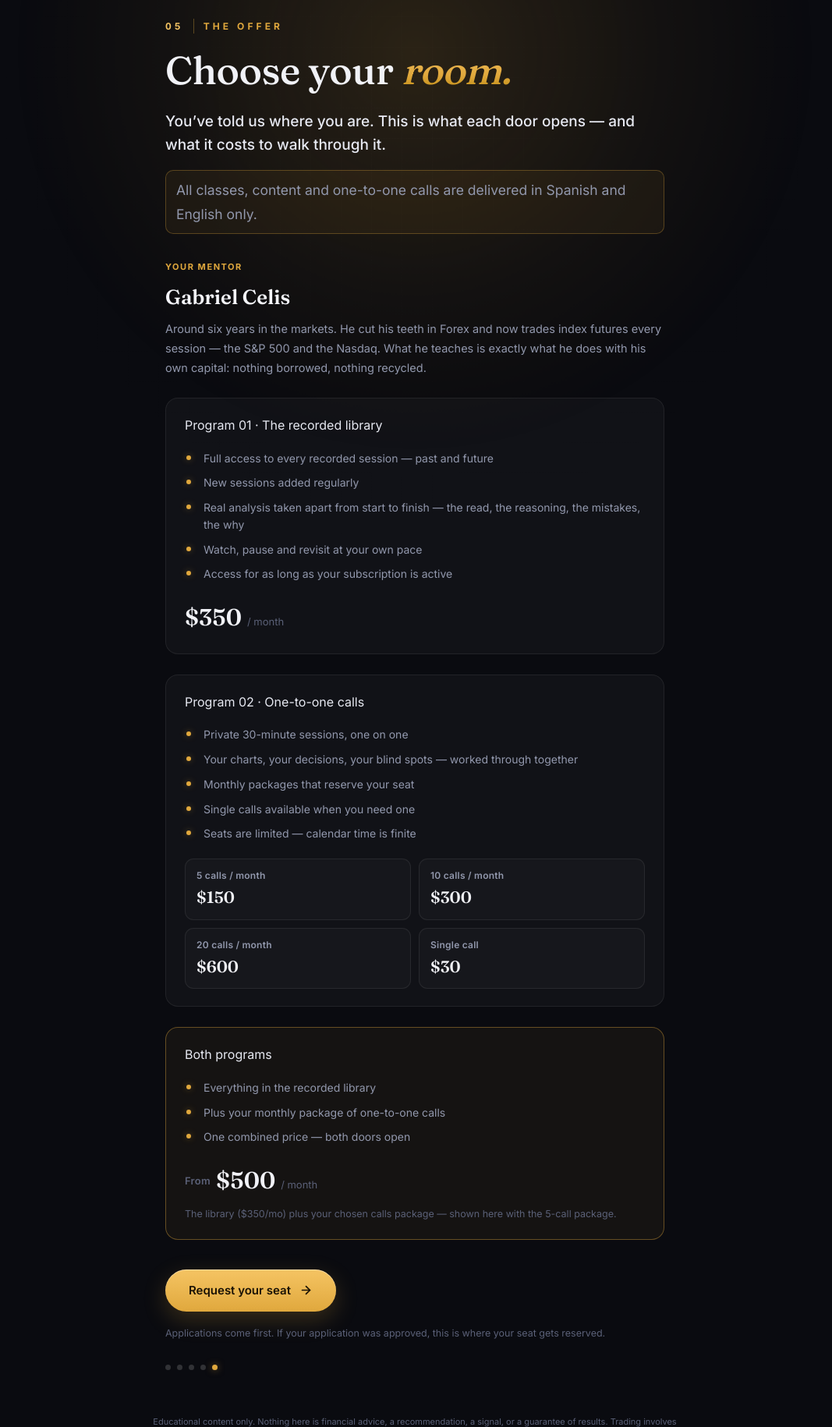
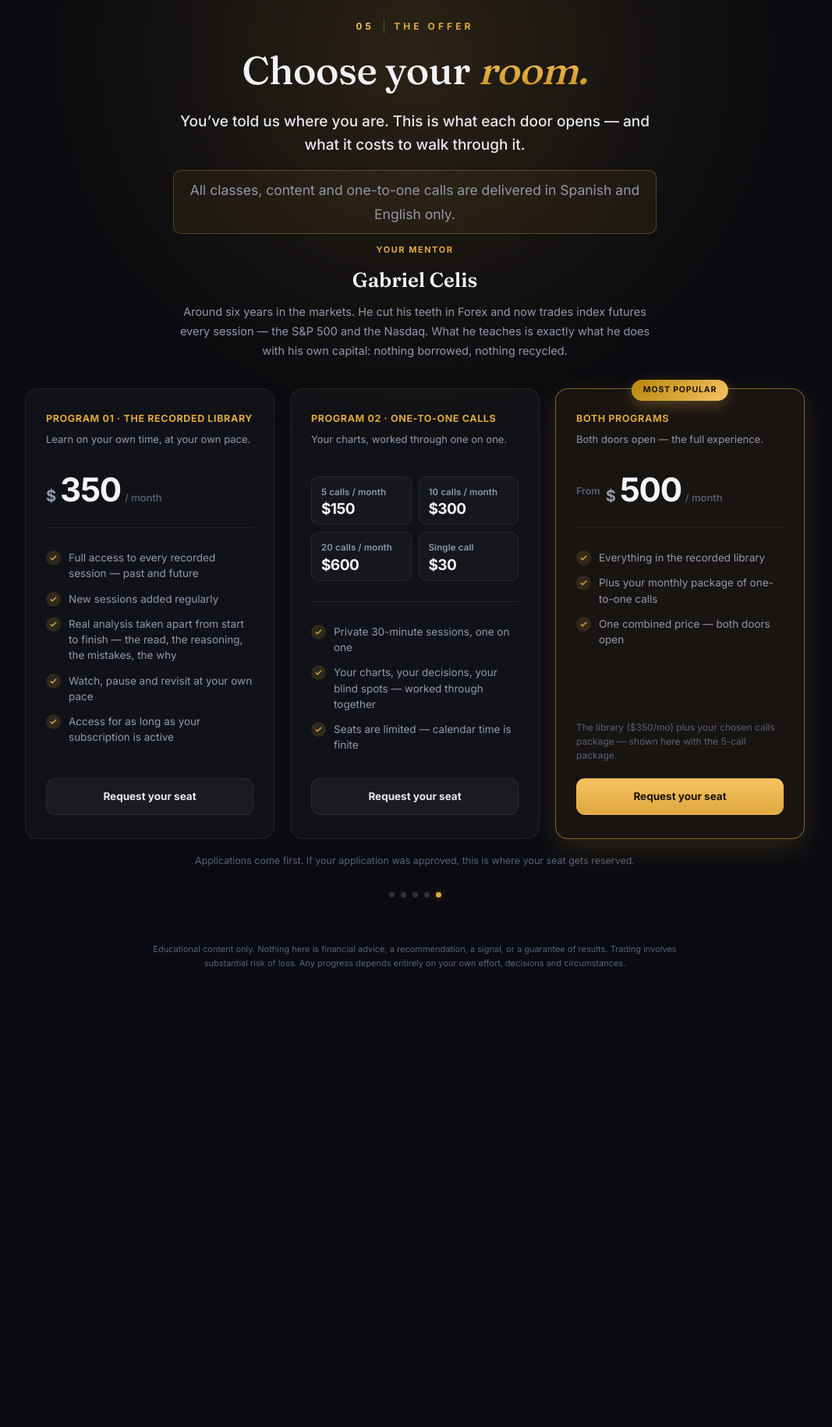
Before and after one commit to gustavoram8/TRADINGBOT2.0, a Flask app: template scalpel/templates/improve_plans.html in a window 1280 px wide. Shown: the part 77-1907 px from the top of the page at 78% size, without its empty margins (108-1175 px from the left). After the commit the page ends 1319 px from the top, so only its background shows below. Run offline with Flask 3, Linux system fonts and the light colour scheme; the template is opened without the code that fills it, so the values that code supplies are empty.

Commit message:
Mentorship plans: adopt landing-style plan cards (Standard/Premium design)

```diff
--- a/scalpel/static/improve.css
+++ b/scalpel/static/improve.css
@@ -183,27 +183,69 @@ h2.ch-title{
   color:var(--gold); margin-bottom:6px}
 .hw-pay p{font-size:13.5px; color:var(--muted); line-height:1.65}
 
-/* ── Offer cards (page 6 — /improve/plans) ── */
+/* ── Offer cards (page 6 — /improve/plans) — landing-style plan cards ── */
+/* Mentor reveal (centered, above the grid) */
+.plans-chapter{max-width:1040px; text-align:center}
+.plans-chapter .eyebrow{display:block}
+.plans-chapter .prose{max-width:620px; margin-inline:auto}
+.plans-chapter .dots{justify-content:center}
+.pl-mentor{max-width:640px; margin:12px auto 0; text-align:center}
+.pl-mentor .wlabel{font-size:11px; font-weight:700; letter-spacing:.14em; text-transform:uppercase; color:var(--gold)}
 .pl-mentor .pl-name{font-family:'Fraunces',serif; font-weight:600; font-size:26px; margin:9px 0 8px; color:#f4f5fa}
-.pl-bio{font-size:14.5px; color:var(--muted); line-height:1.7; max-width:640px}
-.pl-from{font-size:13px; color:var(--faint); font-weight:600; letter-spacing:.02em; align-self:center}
-.pl-note{margin-top:9px; font-size:12.5px; color:var(--faint); line-height:1.55; max-width:560px}
-.pl-card{margin-top:26px; padding:22px 24px; border:1px solid var(--line); border-radius:16px;
-  background:rgba(255,255,255,.03); max-width:640px; opacity:0; animation:imp-rise .9s ease .5s forwards}
-.pl-card.pl-both{border-color:rgba(224,168,61,.4); background:rgba(224,168,61,.05)}
-.pl-list{margin:13px 0 0; padding:0; list-style:none}
-.pl-list li{position:relative; padding:5px 0 5px 24px; font-size:14px; color:var(--muted); line-height:1.55}
-.pl-list li::before{content:''; position:absolute; left:2px; top:12px; width:6px; height:6px;
-  border-radius:50%; background:var(--gold); box-shadow:0 0 8px rgba(224,168,61,.4)}
-.pl-price{margin-top:16px; display:flex; align-items:baseline; gap:7px}
-.pl-amount{font-family:'Fraunces',serif; font-size:30px; font-weight:600; color:#f1f2f7}
-.pl-per{font-size:13px; color:var(--faint)}
-.pl-tiers{margin-top:16px; display:grid; grid-template-columns:1fr 1fr; gap:10px}
-.pl-tier{display:flex; flex-direction:column; gap:2px; padding:11px 14px; border:1px solid var(--line);
-  border-radius:11px; background:rgba(255,255,255,.025)}
-.pl-tier b{font-size:12px; font-weight:600; color:var(--muted); letter-spacing:.02em}
-.pl-tier .pl-amount{font-size:21px}
-@media (max-width:560px){.pl-tiers{grid-template-columns:1fr}}
+.pl-bio{font-size:14.5px; color:var(--muted); line-height:1.7; max-width:620px; margin-inline:auto}
+
+/* The plan grid — mirrors the landing Standard/Premium cards */
+.plans{
+  display:grid; grid-template-columns:repeat(3,1fr); gap:20px;
+  max-width:1000px; width:100%; margin:36px auto 0; align-items:stretch; text-align:left;
+}
+@media (max-width:860px){.plans{grid-template-columns:1fr; max-width:460px}}
+
+.pcard{
+  position:relative; display:flex; flex-direction:column;
+  background:rgba(255,255,255,.03); border:1.5px solid var(--line); border-radius:16px;
+  padding:30px 26px; opacity:0; animation:imp-rise .9s ease .5s forwards;
+  transition:transform .2s ease, box-shadow .2s ease, border-color .2s ease;
+}
+.pcard:hover{transform:translateY(-4px); box-shadow:0 16px 40px rgba(0,0,0,.38)}
+.pcard.featured{
+  border-color:rgba(224,168,61,.55); background:rgba(224,168,61,.06);
+  box-shadow:0 12px 36px rgba(224,168,61,.15);
+}
+.pcard .badge-pop{
+  position:absolute; top:-12px; left:50%; transform:translateX(-50%);
+  background:linear-gradient(135deg,var(--gold-deep),var(--gold-bright));
+  color:#1a1205; font-size:10.5px; font-weight:800; letter-spacing:.08em; text-transform:uppercase;
+  padding:5px 15px; border-radius:20px; white-space:nowrap; box-shadow:0 6px 18px rgba(224,168,61,.3);
+}
+.pcard .pname{font-size:12.5px; font-weight:800; letter-spacing:.05em; text-transform:uppercase; color:var(--gold); margin-bottom:7px; line-height:1.35}
+.pcard .ptag{font-size:13px; color:var(--muted); line-height:1.55; margin-bottom:18px; min-height:36px}
+.pcard .pprice{display:flex; align-items:baseline; gap:5px; margin-bottom:2px}
+.pcard .pfrom{font-size:12.5px; color:var(--faint); font-weight:600; align-self:center; margin-right:2px}
+.pcard .pcur{font-size:20px; font-weight:700; color:var(--muted)}
+.pcard .pamt{font-size:42px; font-weight:800; letter-spacing:-.03em; line-height:1; color:#f4f5fa}
+.pcard .pper{font-size:13px; color:var(--faint); font-weight:500}
+.pcard .pdivider{height:1px; background:var(--line); margin:22px 0}
+.pcard .pfeat{list-style:none; margin:0 0 26px; padding:0; flex:1}
+.pcard .pfeat li{display:flex; align-items:flex-start; gap:10px; padding:6px 0; font-size:13.5px; color:var(--muted); line-height:1.5}
+.pcard .pfeat li strong{color:var(--ink); font-weight:600}
+.pcard .pcheck{flex-shrink:0; width:19px; height:19px; border-radius:50%; display:flex; align-items:center; justify-content:center;
+  margin-top:1px; background:rgba(224,168,61,.15); color:var(--gold)}
+.pcard .pcheck svg{width:11px; height:11px; stroke:currentColor; stroke-width:3; fill:none}
+.pcard .ptiers{display:grid; grid-template-columns:1fr 1fr; gap:9px; margin:4px 0 4px}
+.pcard .ptier{display:flex; flex-direction:column; gap:3px; padding:10px 12px; border:1px solid var(--line);
+  border-radius:10px; background:rgba(255,255,255,.025)}
+.pcard .ptier b{font-size:11.5px; font-weight:600; color:var(--muted); letter-spacing:.01em}
+.pcard .ptier .pamt{font-size:19px}
+.pcard .pnote{font-size:12px; color:var(--faint); line-height:1.5; margin:0 0 20px}
+.pcard .buy{
+  display:block; width:100%; text-align:center; padding:12px; font-size:13.5px; font-weight:700;
+  border-radius:11px; text-decoration:none; cursor:pointer; border:1.5px solid var(--line);
+  color:var(--ink); background:rgba(255,255,255,.04); transition:all .16s;
+}
+.pcard .buy:hover{border-color:rgba(224,168,61,.5); color:#fff}
+.pcard.featured .buy{background:linear-gradient(180deg,var(--gold-bright),var(--gold)); color:#1a1205; border-color:transparent}
+.pcard.featured .buy:hover{filter:brightness(1.06)}
 
 /* ── Application form (page 5 — "The Great Filter") ── */
 .af{margin-top:26px; opacity:0; animation:imp-rise .9s ease .5s forwards}
@@ -271,6 +313,6 @@ h2.ch-title{
 }
 @media (prefers-reduced-motion:reduce){
   .amb::before{animation:none}
-  .eyebrow,h1.hero-title,h2.ch-title,.sub,.cta,.reassure,.prose p,.duo .way,.dots{animation:none; opacity:1; transform:none}
+  .eyebrow,h1.hero-title,h2.ch-title,.sub,.cta,.reassure,.prose p,.duo .way,.dots,.hw,.af,.pcard{animation:none; opacity:1; transform:none}
   html{scroll-behavior:auto}
 }
--- a/scalpel/static/improve_i18n.js
+++ b/scalpel/static/improve_i18n.js
@@ -132,6 +132,10 @@
       'p6.langNote': 'All classes, content and one-to-one calls are delivered in Spanish and English only.',
       'p6.mentorlabel': 'Your mentor',
       'p6.mentorbio': 'Around six years in the markets. He cut his teeth in Forex and now trades index futures every session — the S&P 500 and the Nasdaq. What he teaches is exactly what he does with his own capital: nothing borrowed, nothing recycled.',
+      'p6.mostPopular': 'Most popular',
+      'p6.aTag': 'Learn on your own time, at your own pace.',
+      'p6.bTag': 'Your charts, worked through one on one.',
+      'p6.cTag': 'Both doors open — the full experience.',
       'p6.from': 'From',
       'p6.bothNote': 'The library ($350/mo) plus your chosen calls package — shown here with the 5-call package.',
       'p6.aLabel': 'Program 01 · The recorded library',
@@ -279,6 +283,10 @@
       'p6.langNote': 'Todas las clases, el contenido y las calls 1 a 1 se imparten únicamente en español e inglés.',
       'p6.mentorlabel': 'Tu mentor',
       'p6.mentorbio': 'Unos seis años en los mercados. Se forjó en Forex y hoy opera futuros de índices en cada sesión — el S&P 500 y el Nasdaq. Lo que enseña es exactamente lo que hace con su propio capital: nada prestado, nada reciclado.',
+      'p6.mostPopular': 'Más elegido',
+      'p6.aTag': 'Aprende a tu ritmo, en tu propio tiempo.',
+      'p6.bTag': 'Tus gráficos, trabajados uno a uno.',
+      'p6.cTag': 'Las dos puertas abiertas — la experiencia completa.',
       'p6.from': 'Desde',
       'p6.bothNote': 'La biblioteca ($350/mes) más el paquete de llamadas que elijas — aquí mostrado con el paquete de 5 llamadas.',
       'p6.aLabel': 'Programa 01 · La biblioteca grabada',
@@ -426,6 +434,10 @@
       'p6.langNote': 'Tous les cours, le contenu et les appels en tête-à-tête sont dispensés uniquement en espagnol et en anglais.',
       'p6.mentorlabel': 'Ton mentor',
       'p6.mentorbio': 'Environ six ans sur les marchés. Il a fait ses armes en Forex et trade aujourd’hui les futures d’indices à chaque séance — le S&P 500 et le Nasdaq. Ce qu’il enseigne est exactement ce qu’il fait avec son propre capital : rien d’emprunté, rien de recyclé.',
+      'p6.mostPopular': 'Le plus choisi',
+      'p6.aTag': 'Apprends à ton rythme, quand tu veux.',
+      'p6.bTag': 'Tes graphiques, décortiqués en tête-à-tête.',
+      'p6.cTag': 'Les deux portes ouvertes — l’expérience complète.',
       'p6.from': 'À partir de',
       'p6.bothNote': 'La bibliothèque (350 $/mois) plus le forfait d’appels que tu choisis — montré ici avec le forfait de 5 appels.',
       'p6.aLabel': 'Programme 01 · La bibliothèque enregistrée',
@@ -573,6 +585,10 @@
       'p6.langNote': 'Todas as aulas, o conteúdo e as calls um a um são ministrados apenas em espanhol e inglês.',
       'p6.mentorlabel': 'Seu mentor',
       'p6.mentorbio': 'Cerca de seis anos nos mercados. Ele se formou no Forex e hoje opera futuros de índices em cada sessão — o S&P 500 e o Nasdaq. O que ele ensina é exatamente o que faz com o próprio capital: nada emprestado, nada reciclado.',
+      'p6.mostPopular': 'Mais escolhido',
+      'p6.aTag': 'Aprenda no seu ritmo, no seu tempo.',
+      'p6.bTag': 'Seus gráficos, trabalhados um a um.',
+      'p6.cTag': 'As duas portas abertas — a experiência completa.',
       'p6.from': 'A partir de',
       'p6.bothNote': 'A biblioteca (US$ 350/mês) mais o pacote de calls que você escolher — mostrado aqui com o pacote de 5 calls.',
       'p6.aLabel': 'Programa 01 · A biblioteca gravada',
--- a/scalpel/templates/improve_plans.html
+++ b/scalpel/templates/improve_plans.html
@@ -30,7 +30,7 @@
   </header>
 
   <main class="stage">
-    <div class="chapter">
+    <div class="chapter plans-chapter">
       <div class="eyebrow"><span class="num">05</span><span data-i18n="p6.eyebrow">The offer</span></div>
 
       <h2 class="ch-title" data-i18n-html="p6.title">Choose your <span class="accent">room.</span></h2>
@@ -41,59 +41,68 @@
       </div>
 
       <!-- Mentor reveal. Years of experience (~6) tentative — confirm with owner. -->
-      <section class="hw pl-mentor">
+      <section class="pl-mentor">
         <div class="wlabel" data-i18n="p6.mentorlabel">Your mentor</div>
         <h3 class="pl-name">Gabriel Celis</h3>
         <p class="pl-bio" data-i18n="p6.mentorbio">Around six years in the markets. He cut his teeth in Forex and now trades index futures every session — the S&amp;P 500 and the Nasdaq. What he teaches is exactly what he does with his own capital: nothing borrowed, nothing recycled.</p>
       </section>
 
-      <!-- Branch A — the library -->
-      <section class="pl-card">
-        <div class="wlabel" data-i18n="p6.aLabel">Program 01 · The recorded library</div>
-        <ul class="pl-list">
-          <li data-i18n="p6.a1">Full access to every recorded session — past and future</li>
-          <li data-i18n="p6.a2">New sessions added regularly</li>
-          <li data-i18n="p6.a3">Real analysis taken apart from start to finish — the read, the reasoning, the mistakes, the why</li>
-          <li data-i18n="p6.a4">Watch, pause and revisit at your own pace</li>
-          <li data-i18n="p6.a5">Access for as long as your subscription is active</li>
+      <!-- Plan cards — same design as the landing Standard/Premium cards -->
+      <div class="plans">
+
+        <!-- Program 01 — the library -->
+        <section class="pcard">
+          <div class="pname" data-i18n="p6.aLabel">Program 01 · The recorded library</div>
+          <div class="ptag" data-i18n="p6.aTag">Learn on your own time, at your own pace.</div>
+          <div class="pprice"><span class="pcur">$</span><span class="pamt">350</span><span class="pper" data-i18n="p6.perMonth">/ month</span></div>
+          <div class="pdivider"></div>
+          <ul class="pfeat">
+            <li><span class="pcheck"><svg viewBox="0 0 24 24"><polyline points="20 6 9 17 4 12"/></svg></span><span data-i18n="p6.a1">Full access to every recorded session — past and future</span></li>
+            <li><span class="pcheck"><svg viewBox="0 0 24 24"><polyline points="20 6 9 17 4 12"/></svg></span><span data-i18n="p6.a2">New sessions added regularly</span></li>
+            <li><span class="pcheck"><svg viewBox="0 0 24 24"><polyline points="20 6 9 17 4 12"/></svg></span><span data-i18n="p6.a3">Real analysis taken apart from start to finish — the read, the reasoning, the mistakes, the why</span></li>
+            <li><span class="pcheck"><svg viewBox="0 0 24 24"><polyline points="20 6 9 17 4 12"/></svg></span><span data-i18n="p6.a4">Watch, pause and revisit at your own pace</span></li>
+            <li><span class="pcheck"><svg viewBox="0 0 24 24"><polyline points="20 6 9 17 4 12"/></svg></span><span data-i18n="p6.a5">Access for as long as your subscription is active</span></li>
           </ul>
-        <div class="pl-price"><span class="pl-amount">$350</span><span class="pl-per" data-i18n="p6.perMonth">/ month</span></div>
+          <a class="buy" href="/contact" data-i18n="p6.cta">Request your seat</a>
         </section>
 
-      <!-- Branch B — one-to-one calls -->
-      <section class="pl-card">
-        <div class="wlabel" data-i18n="p6.bLabel">Program 02 · One-to-one calls</div>
-        <ul class="pl-list">
-          <li data-i18n="p6.b1">Private 30-minute sessions, one on one</li>
-          <li data-i18n="p6.b2">Your charts, your decisions, your blind spots — worked through together</li>
-          <li data-i18n="p6.b3">Monthly packages that reserve your seat</li>
-          <li data-i18n="p6.b4">Single calls available when you need one</li>
-          <li data-i18n="p6.b5">Seats are limited — calendar time is finite</li>
+        <!-- Program 02 — one-to-one calls -->
+        <section class="pcard">
+          <div class="pname" data-i18n="p6.bLabel">Program 02 · One-to-one calls</div>
+          <div class="ptag" data-i18n="p6.bTag">Your charts, worked through one on one.</div>
+          <div class="ptiers">
+            <div class="ptier"><b data-i18n="p6.t5">5 calls / month</b><span class="pamt">$150</span></div>
+            <div class="ptier"><b data-i18n="p6.t10">10 calls / month</b><span class="pamt">$300</span></div>
+            <div class="ptier"><b data-i18n="p6.t20">20 calls / month</b><span class="pamt">$600</span></div>
+            <div class="ptier"><b data-i18n="p6.t1">Single call</b><span class="pamt">$30</span></div>
+          </div>
+          <div class="pdivider"></div>
+          <ul class="pfeat">
+            <li><span class="pcheck"><svg viewBox="0 0 24 24"><polyline points="20 6 9 17 4 12"/></svg></span><span data-i18n="p6.b1">Private 30-minute sessions, one on one</span></li>
+            <li><span class="pcheck"><svg viewBox="0 0 24 24"><polyline points="20 6 9 17 4 12"/></svg></span><span data-i18n="p6.b2">Your charts, your decisions, your blind spots — worked through together</span></li>
+            <li><span class="pcheck"><svg viewBox="0 0 24 24"><polyline points="20 6 9 17 4 12"/></svg></span><span data-i18n="p6.b5">Seats are limited — calendar time is finite</span></li>
           </ul>
-        <div class="pl-tiers">
-          <div class="pl-tier"><b data-i18n="p6.t5">5 calls / month</b><span class="pl-amount">$150</span></div>
-          <div class="pl-tier"><b data-i18n="p6.t10">10 calls / month</b><span class="pl-amount">$300</span></div>
-          <div class="pl-tier"><b data-i18n="p6.t20">20 calls / month</b><span class="pl-amount">$600</span></div>
-          <div class="pl-tier"><b data-i18n="p6.t1">Single call</b><span class="pl-amount">$30</span></div>
-        </div>
+          <a class="buy" href="/contact" data-i18n="p6.cta">Request your seat</a>
         </section>
 
-      <!-- Both -->
-      <section class="pl-card pl-both">
-        <div class="wlabel" data-i18n="p6.cLabel">Both programs</div>
-        <ul class="pl-list">
-          <li data-i18n="p6.c1">Everything in the recorded library</li>
-          <li data-i18n="p6.c2">Plus your monthly package of one-to-one calls</li>
-          <li data-i18n="p6.c3">One combined price — both doors open</li>
+        <!-- Both — featured -->
+        <section class="pcard featured">
+          <div class="badge-pop" data-i18n="p6.mostPopular">Most popular</div>
+          <div class="pname" data-i18n="p6.cLabel">Both programs</div>
+          <div class="ptag" data-i18n="p6.cTag">Both doors open — the full experience.</div>
+          <div class="pprice"><span class="pfrom" data-i18n="p6.from">From</span><span class="pcur">$</span><span class="pamt">500</span><span class="pper" data-i18n="p6.perMonth">/ month</span></div>
+          <div class="pdivider"></div>
+          <ul class="pfeat">
+            <li><span class="pcheck"><svg viewBox="0 0 24 24"><polyline points="20 6 9 17 4 12"/></svg></span><span data-i18n="p6.c1">Everything in the recorded library</span></li>
+            <li><span class="pcheck"><svg viewBox="0 0 24 24"><polyline points="20 6 9 17 4 12"/></svg></span><span data-i18n="p6.c2">Plus your monthly package of one-to-one calls</span></li>
+            <li><span class="pcheck"><svg viewBox="0 0 24 24"><polyline points="20 6 9 17 4 12"/></svg></span><span data-i18n="p6.c3">One combined price — both doors open</span></li>
           </ul>
-        <div class="pl-price"><span class="pl-from" data-i18n="p6.from">From</span><span class="pl-amount">$500</span><span class="pl-per" data-i18n="p6.perMonth">/ month</span></div>
-        <p class="pl-note" data-i18n="p6.bothNote">The library ($350/mo) plus your chosen calls package — shown here with the 5-call package.</p>
+          <p class="pnote" data-i18n="p6.bothNote">The library ($350/mo) plus your chosen calls package — shown here with the 5-call package.</p>
+          <a class="buy" href="/contact" data-i18n="p6.cta">Request your seat</a>
         </section>
 
-      <a class="cta" href="/contact">
-        <span data-i18n="p6.cta">Request your seat</span>
-        <svg viewBox="0 0 24 24" fill="none" stroke="currentColor" stroke-width="2.4" stroke-linecap="round" stroke-linejoin="round"><line x1="5" y1="12" x2="19" y2="12"/><polyline points="12 5 19 12 12 19"/></svg>
-      </a>
+      </div>
+
       <p class="reassure" data-i18n="p6.reassure">Applications come first. If your application was approved, this is where your seat gets reserved.</p>
 
       <div class="dots"><i></i><i></i><i></i><i></i><i class="on"></i></div>
```
Lines whose indentation alone changed are shown as unchanged.
